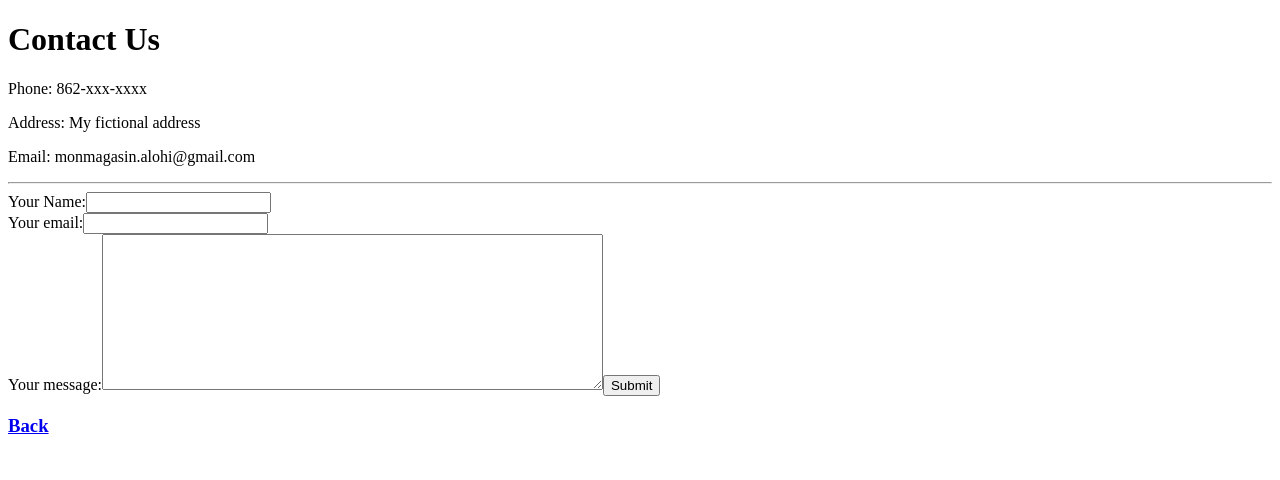
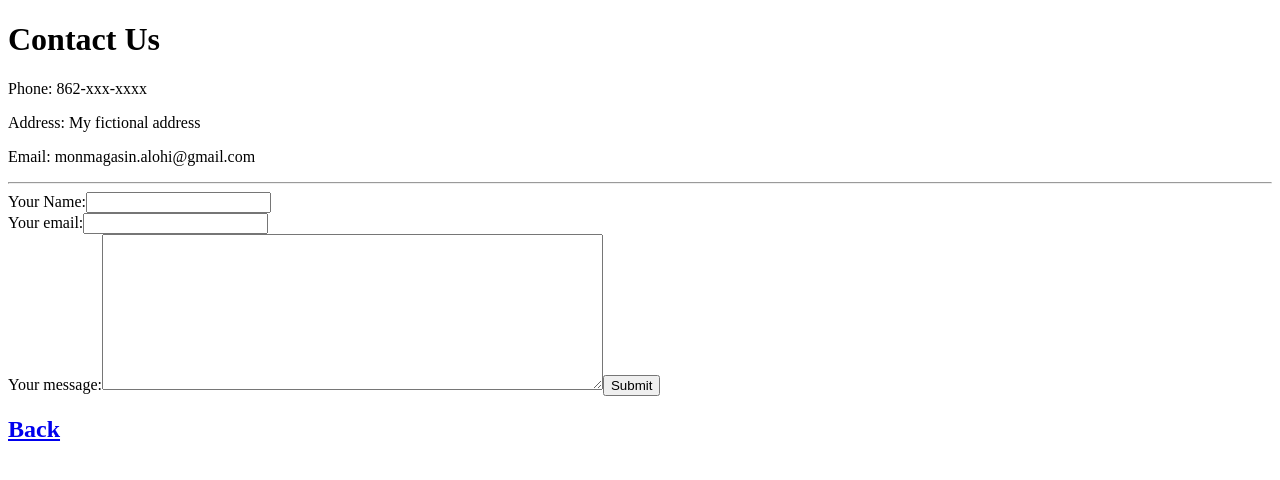
Before and after one commit to ChitsB/MM, a plain HTML site: page contact.html in a window 1280 px wide. Drawn offline with Linux system fonts and the light colour scheme.

Commit message:
Update contact.html

```diff
--- a/contact.html
+++ b/contact.html
@@ -27,7 +27,7 @@
             </form>
         </tr>
     </table>
-    <h3><a href="index.html">Back</a></h3>
+    <h2><a href="index.html">Back</a></h2>
 </body>
 
 </html>
```
